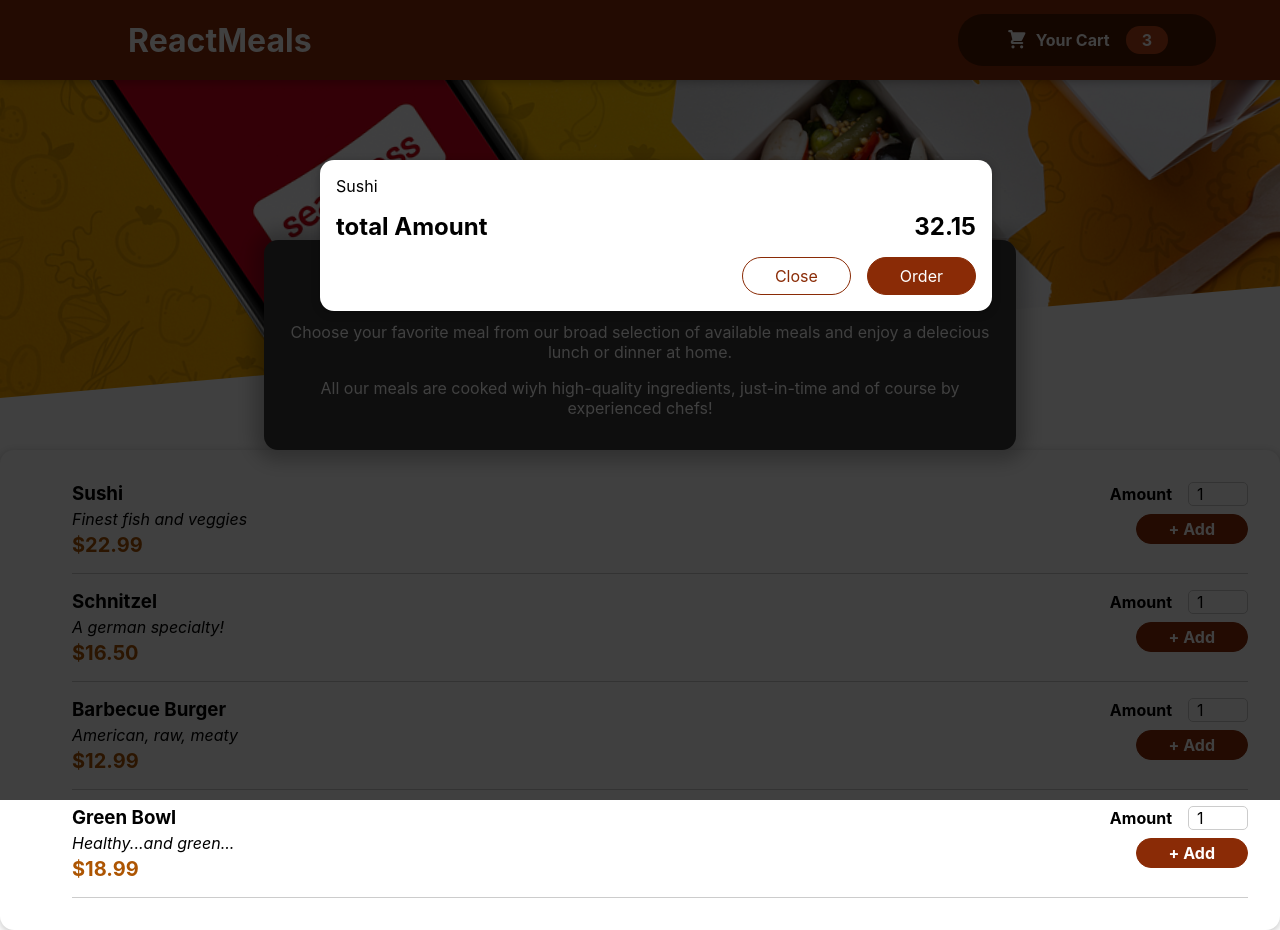
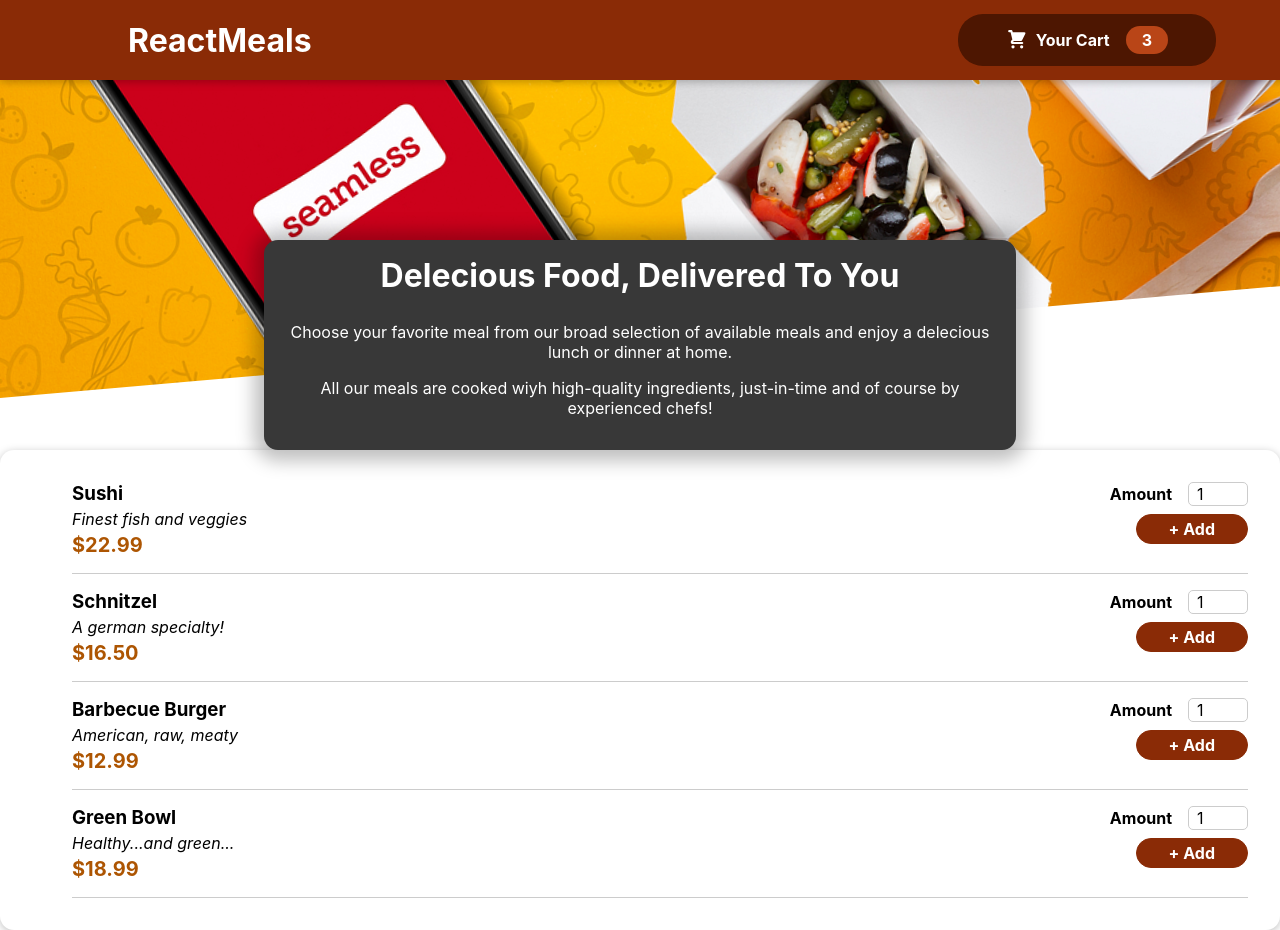
Before and after one commit to ShivaMisraa/Food-ordering-app, a React (Create React App) app in the folder food-ordering-app/: page / in a window 1280 px wide. Built offline with nearby package versions, Linux system fonts and the light colour scheme.

Commit message:
added modal with cart button and  added colse btn

```diff
--- a/food-ordering-app/src/App.js
+++ b/food-ordering-app/src/App.js
@@ -1,13 +1,23 @@
-import React, { Fragment } from "react";
+import React, { Fragment, useState } from "react";
 import Header from "./component/Layout/Header";
 import Meals from "./component/Meals/Meals";
 import Cart from "./component/Cart/Cart";
 
 function App() {
+  const [cartIsShown, setCartIsShown] = useState(false);
+
+  const showCartHandler = () => {
+    setCartIsShown(true);
+  };
+
+  const hideCartHandler = () => {
+    setCartIsShown(false);
+  };
+
   return (
     <Fragment>
-      <Cart/>
-      <Header />
+      {cartIsShown && <Cart onClose={hideCartHandler}/>}
+      <Header onShowCart={showCartHandler} />
       <main>
         <Meals />
       </main>
--- a/food-ordering-app/src/component/Cart/Cart.js
+++ b/food-ordering-app/src/component/Cart/Cart.js
@@ -10,14 +10,14 @@
     </ul>
   );
   return (
-    <Modal>
+    <Modal onClose={props.onClose}>
       {cartItems}
       <div className={classes.total}>
-        <span>total Amount</span>
-        <span>32.15</span>
+        <span>Total Amount</span>
+        <span>$ 32.15</span>
       </div>
       <div className={classes.actions}>
-        <button className={classes['button--alt']}> Close</button>
+        <button className={classes['button--alt']} onClick={props.onClose}> Close</button>
         <button className={classes.button}>Order</button>
       </div>
     </Modal>
--- a/food-ordering-app/src/component/Layout/Header.js
+++ b/food-ordering-app/src/component/Layout/Header.js
@@ -8,10 +8,10 @@
     <Fragment>
       <header className={classes.header}>
         <h1>ReactMeals</h1>
-        <HeaderCartButton/>
+        <HeaderCartButton onClick={props.onShowCart}/>
       </header>
       <div className={classes['main-image']}>
-        <img src={mealsImage} alt="A photo including smart phone and packet of food!" />
+        <img src={mealsImage} alt="A photo including smart phone, packet of food and some spoons!" />
       </div>
     </Fragment>
   );
--- a/food-ordering-app/src/component/Layout/HeaderCartButton.js
+++ b/food-ordering-app/src/component/Layout/HeaderCartButton.js
@@ -3,7 +3,7 @@
 
 const HeaderCartButton=props=>{
     return (
-        <button className={classes.button}>
+        <button className={classes.button} onClick={props.onClick}>
             <span className={classes.icon}>
                 <CartIcon/>
             </span>
--- a/food-ordering-app/src/component/UI/Modal.js
+++ b/food-ordering-app/src/component/UI/Modal.js
@@ -3,7 +3,7 @@
 import ReactDOM from "react-dom";
 
 const Backdrop = (props) => {
-  return <div className={classes.backdrop}></div>;
+  return <div className={classes.backdrop} onClick={props.onClose}></div>;
 };
 
 const ModalOverlay = (props) => {
@@ -19,7 +19,7 @@
 const Modal = (props) => {
   return (
     <Fragment>
-      {ReactDOM.createPortal(<Backdrop />, portalElement)}
+      {ReactDOM.createPortal(<Backdrop onClose={props.onClose} />, portalElement)}
       {ReactDOM.createPortal(
         <ModalOverlay>{props.children}</ModalOverlay>,
         portalElement
```
